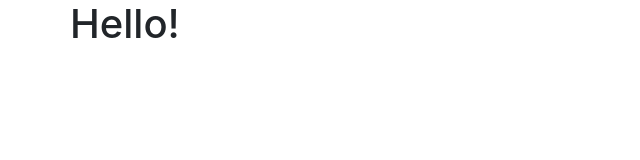
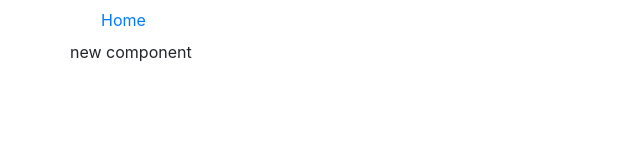
Before and after one commit to MartinIvnako/reactjs, a React app: page / in a window 1280 px wide. Shown: the whole page, without its empty margins (0-640 px from the left). Built offline with nearby package versions, Linux system fonts and the light colour scheme.

Commit message:
create multi component (header, home)

```diff
--- /dev/null
+++ b/src/app/components/Header.js
@@ -0,0 +1,15 @@
+import React from "react";
+
+export class Header extends React.Component {
+    render() {
+        return(
+            <nav className="navbar navbar-default">
+                <div className="container">
+                    <ul className="nav navbar-nav">
+                        <li><a href="#">Home</a></li>
+                    </ul>
+                </div>
+            </nav>
+        );
+    }
+}
--- /dev/null
+++ b/src/app/components/Home.js
@@ -0,0 +1,11 @@
+import React from "react";
+
+export class Home extends React.Component {
+    render() {
+        return(
+            <div>
+                <p>new component</p>
+            </div>
+        );
+    }
+}
--- a/src/app/index.js
+++ b/src/app/index.js
@@ -1,5 +1,9 @@
 import React from "react";
 import { render } from "react-dom";
+
+
+import { Header } from "./components/Header";
+import { Home } from "./components/Home";
 
 // create components
 class App extends React.Component {     // root compoment
@@ -10,7 +14,12 @@ class App extends React.Component {     // root compoment
             <div className="container">
                 <div className="row">
                     <div className="col-xs-10 col-xs-offset-1">
-                        <h1>Hello!</h1>
+                        <Header/>
+                    </div>
+                </div>
+                <div className="row">
+                    <div className="col-xs-10 col-xs-offset-1">
+                        <Home/>
                     </div>
                 </div>
             </div>
```
Also changed, not shown: src/index.html (+1 -0 lines), dist/app/bundle.js, dist/index.html, 1 other file.
